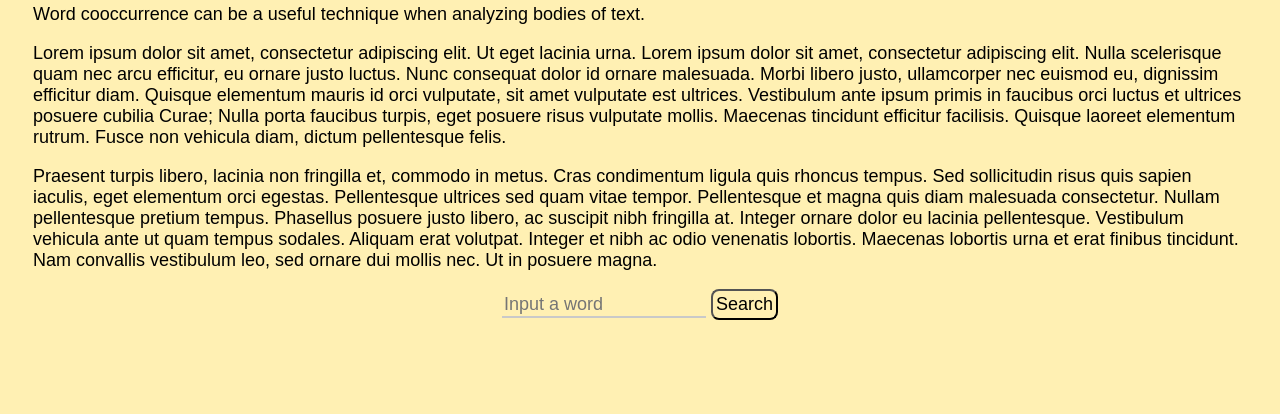
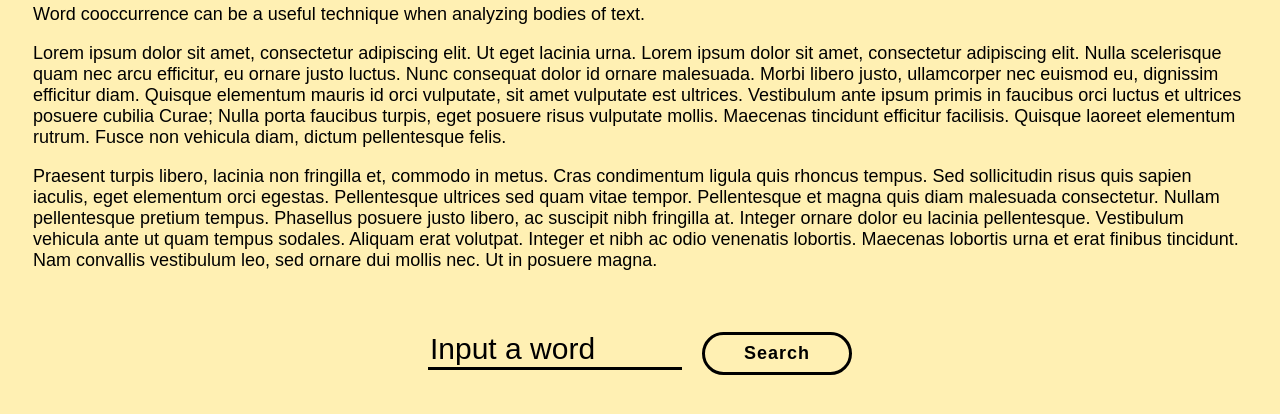
Before and after one commit to olivergoodman/cooccurrence-app, a plain HTML site: page static/static_html/index.html in a window 1280 px wide. Shown: the part 174-588 px from the top of the page. Drawn offline with Linux system fonts and the light colour scheme; files that its build step writes are made by us from their sources.

Commit message:
more styling
looking cool

```diff
--- a/static/css/stylesheet.css
+++ b/static/css/stylesheet.css
@@ -19,6 +19,20 @@ h3 {
 
 #search {
 	text-align: center;
+	margin-top: 60px;
+}
+
+::-webkit-input-placeholder {
+   color: black;
+}
+:-moz-placeholder {
+   color: black;
+}
+::-moz-placeholder {
+   color: black;
+}
+:-ms-input-placeholder {
+   color: black;
 }
 
 p {
@@ -27,24 +41,39 @@ p {
 }
 
 input[type="text"] {
-  font-family: sans-serif;
-  font-size: 18px;
-  appearance: none;
-  width: 200px;
-  box-shadow: none;
-  border-radius: none;
-  border: none;
-  border-bottom: solid 2px #c9c9c9;
-  transition: border 0.3s;
+	font-size: 30px;
+	width: 250px;
+	box-shadow: none;
+	border-radius: none;
+	border: none;
+	border-bottom: solid 3px black;
+	transition: border 0.3s;
 }
 
 input[type="text"]:focus {
-  outline: none;
-  border-bottom: solid 2px black;
+	outline: none;
+	border-color: #c2c2d6;
 }
 
-#search-but {
-	padding: 3px;
+.to-right {
 	outline: none;
-	border-radius: 8px;
+    padding: 8px;
+    margin-left: 15px;
+    width: 150px;
+    border: 3px solid black;
+    font-size: 18px;
+    font-weight: bold;
+    letter-spacing: 1px;
+    border-radius: 50px;
+    text-align: center;
+    box-shadow: inset 0 0 0 0 black;
+	transition: all ease 0.3s;
 }
+.to-right:hover {
+    box-shadow: inset 150px 0 0 0 black;
+    color: #fff0b3;
+}
+.to-right:active {
+	position:relative;
+	top: 2px
+}
--- a/static/static_html/index.html
+++ b/static/static_html/index.html
@@ -19,8 +19,10 @@
 
 		<div id="search">
 			<input type="text" id="wordInput" placeholder="Input a word">
-			<button id="search-but">Search</button>
+			<button class="to-right">Search</button>
 		</div>
+
+
 
 	</body>
 </html>
```
